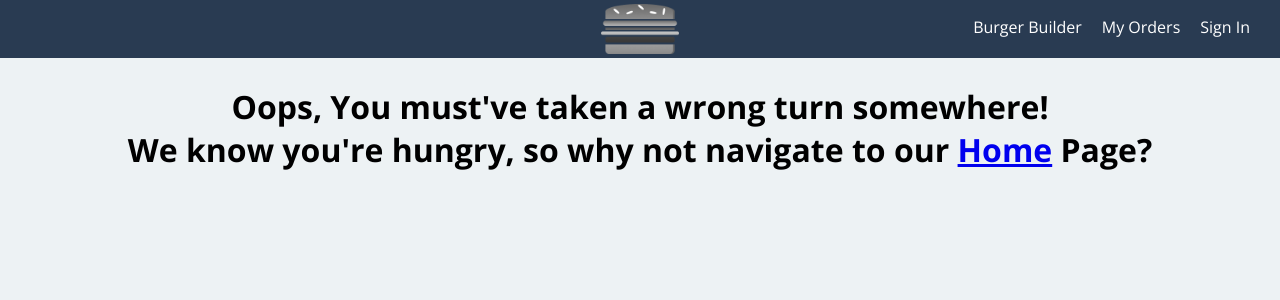
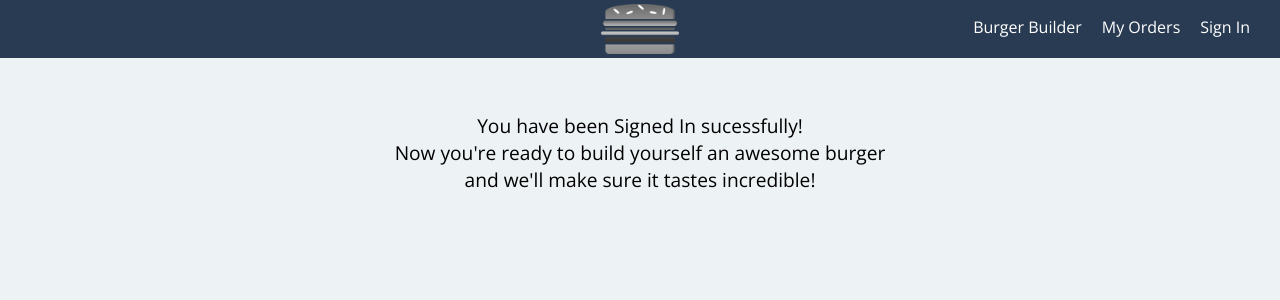
Before and after one commit to MatheoDodi/burgatory-burger-app, a React (Create React App) app: page /sign-in-successful in a window 1280 px wide. Shown: the top 300 px of the page. Built offline with nearby package versions, Linux system fonts and the light colour scheme.

Commit message:
added redirection after user has signed in and signed out

```diff
--- a/src/App.js
+++ b/src/App.js
@@ -5,6 +5,7 @@ import Checkout from './containers/Checkout/Checkout';
 import Orders from './containers/Orders/Orders';
 import Auth from './containers/Auth/Auth';
 import OrderComplete from './components/Order/OrderComplete/OrderComplete';
+import SuccessfulSignIn from './components/UI/SuccessfulSignIn/SuccessfulSignIn';
 import { BrowserRouter as Router, Route, Switch, NavLink } from 'react-router-dom';
 
 
@@ -21,6 +22,7 @@ class App extends Component {
             <Route path="/orders" component={Orders} />
             <Route path="/order-complete" component={OrderComplete} />
             <Route path="/sign-in" component={Auth} />
+            <Route path="/sign-in-successful" component={SuccessfulSignIn} />
             <Route exact path='/' component={BurgerBuilder}/>
 						<Route render={() => <div style={{width: '100%', textAlign: 'center'}}><h1>Oops, You must've taken a wrong turn somewhere! <br /> We know you're hungry, so why not navigate to our <NavLink to="/">Home</NavLink> Page?</h1></div>} />
 					</Switch>
--- /dev/null
+++ b/src/components/UI/SuccessfulSignIn/SuccessfulSignIn.js
@@ -0,0 +1,18 @@
+import React from 'react';
+import styled from 'styled-components';
+
+const JustLoggedIn = styled.p`
+    text-align: center;
+    margin-top: 3rem;
+    font-size: 1.2rem;
+`
+
+const successfulSignIn = () => {
+    return (
+        <JustLoggedIn>You have been Signed In sucessfully!<br />
+        Now you're ready to build yourself an awesome burger <br />
+        and we'll make sure it tastes incredible!</JustLoggedIn>
+    )
+}
+
+export default successfulSignIn;
--- a/src/containers/Auth/Auth.js
+++ b/src/containers/Auth/Auth.js
@@ -1,4 +1,5 @@
-import React, { Component } from 'react';
+import React, { Component, Fragment } from 'react';
+import { Redirect } from 'react-router-dom';
 import Input from '../../components/UI/Input/Input';
 import styled from 'styled-components';
 import * as actions from '../../store/actions/index';
@@ -193,18 +194,20 @@ class Auth extends Component {
             }
 
         let errorMessage = null;
-
         if (this.props.error) {
             errorMessage = <p style={{color: 'red'}}>{this.props.error.message.replace(/_/g, ' ')}</p>
         }
 
         return (
+            <Fragment>
                 <ContactDataContainer>
                     <h2>Please Sign {this.state.signUpMode ? 'Up' : 'In'}</h2>
                     {form}
                     {errorMessage}
                     {this.state.signUpMode ? <AuthInfo>If you already have an account with us, click <MiniButton onClick={this.switchAuthMode}>Here</MiniButton></AuthInfo> : <AuthInfo>if you don't have an account with us, click <MiniButton onClick={this.switchAuthMode}>Here</MiniButton></AuthInfo>}
                 </ContactDataContainer>
+                {this.props.isSignedIn ? <Redirect to="/sign-in-successful" /> : null}
+            </Fragment>
         )
     }
 }
@@ -212,7 +215,8 @@ class Auth extends Component {
 const mapStateToProps = state => {
 	return {
         loading: state.auth.loading,
-        error: state.auth.error
+        error: state.auth.error,
+        isSignedIn: state.auth.token
 	}
 }
 
--- a/src/containers/Orders/Orders.js
+++ b/src/containers/Orders/Orders.js
@@ -16,6 +16,9 @@ class Orders extends Component {
 
     render() {
         let showOrders = <p style={{textAlign: 'center'}}>Sign in to see your orders!</p>
+        if (this.props.tokenId) {
+            showOrders = <Spinner />
+        }
         if (this.props.orders[0]) {
             showOrders = this.props.orders.map(order => (
                 <Order
```
Lines whose indentation alone changed are shown as unchanged.
